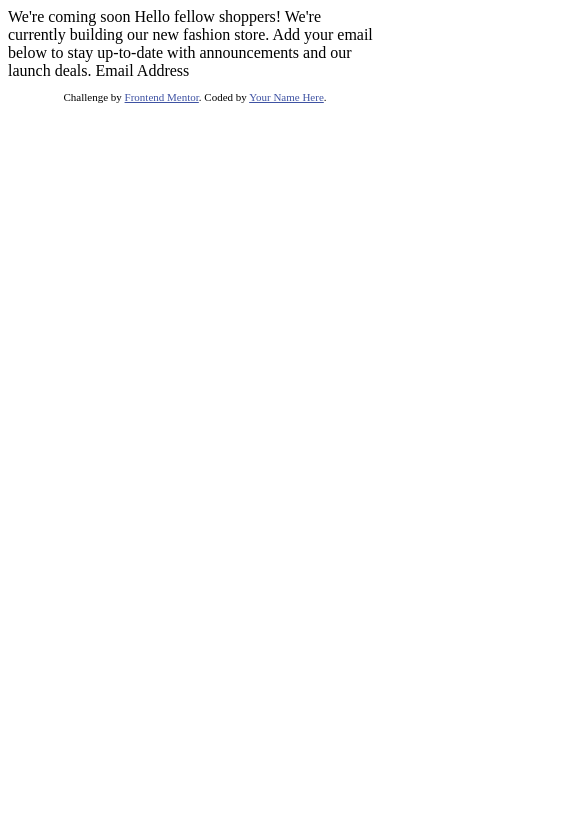
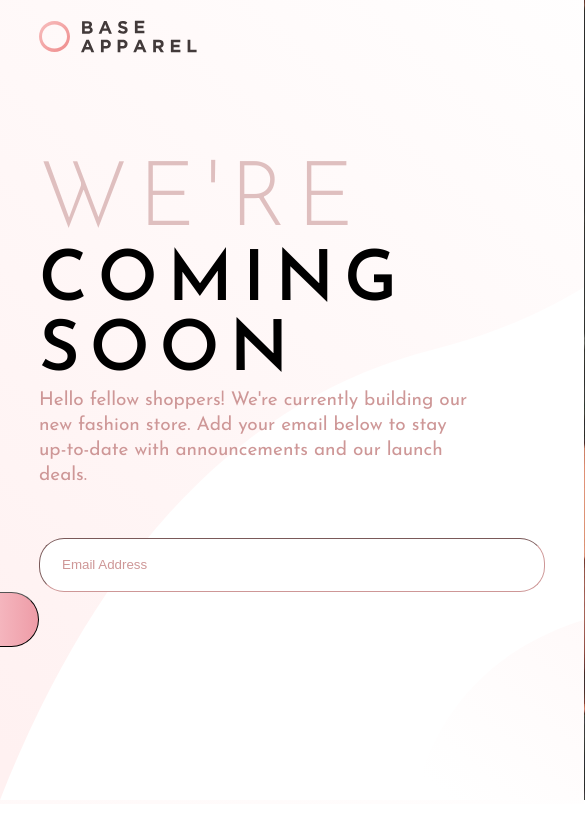
Before and after one commit to Magrebi/BaseApparel, a plain HTML site: page index.html in a window 390 px wide. Shown: the top 836 px of the page, 585 px wide, since content can reach past the window. Drawn offline with Linux system fonts and the light colour scheme.

Commit message:
little changes

```diff
--- a/index.html
+++ b/index.html
@@ -1,33 +1,54 @@
 <!DOCTYPE html>
 <html lang="en">
+
 <head>
   <meta charset="UTF-8">
-  <meta name="viewport" content="width=device-width, initial-scale=1.0"> <!-- displays site properly based on user's device -->
+  <meta name="viewport" content="width=device-width, initial-scale=1.0">
+  <!-- displays site properly based on user's device -->
 
   <link rel="icon" type="image/png" sizes="32x32" href="./images/favicon-32x32.png">
+  <link rel="stylesheet" href="reset.css" type="text/css">
+  <link rel="stylesheet" href="main.css" type="text/css">
+  <link href="https://fonts.googleapis.com/css?family=Josefin+Sans:300,400,600&display=swap" rel="stylesheet">
+
 
   <title>Frontend Mentor | Base Apparel coming soon page</title>
 
-  <!-- Feel free to remove these styles or customise in your own stylesheet 👍 -->
-  <style>
-    .attribution { font-size: 11px; text-align: center; }
-    .attribution a { color: hsl(228, 45%, 44%); }
-  </style>
+
 </head>
+
 <body>
+  <div class="container">
+    <div class="leftside">
+      <div class="logo">
+        <img src="images/logo.svg" alt="logo">
+      </div>
+      <div class="maintext">
+        <span>WE'RE</span>
+        <span>COMING </br> SOON</span>
+        <p>
+          Hello fellow shoppers! We're currently building our new fashion store.
+          Add your email below to stay up-to-date with announcements and our launch deals.</p>
+      </div>
+      <div class="maillist">
+        <form action="#">
+          <input type="email" name="Email Address" placeholder="Email Address">
+          <button>></button>
+        </form>
 
-  We're coming soon
+      </div>
 
-  Hello fellow shoppers! We're currently building our new fashion store.
-  Add your email below to stay up-to-date with announcements and our launch deals.
+    </div>
+    <div class="rightside">
+      <div class="mainimg">
+        <img src="images/hero-desktop.jpg" alt="hero-desktop">
+      </div>
+      <div class="mobileimg">
+        <img src="images/hero-mobile.jpg" alt="hero-desktop">
+      </div>
+    </div>
+  </div>
 
-  Email Address
+</body>
 
-  <footer>
-    <p class="attribution">
-      Challenge by <a href="https://www.frontendmentor.io?ref=challenge" target="_blank">Frontend Mentor</a>.
-      Coded by <a href="#">Your Name Here</a>.
-    </p>
-  </footer>
-</body>
 </html>
--- /dev/null
+++ b/main.css
@@ -0,0 +1,167 @@
+body {
+    font-family: 'Josefin Sans', sans-serif;
+
+}
+
+.container {
+    display: flex;
+    flex-direction: row;
+}
+
+.leftside {
+    display: flex;
+    flex-direction: column;
+    background-image: url(images/bg-pattern-desktop.svg);
+    padding: 5% 10% 0% 10%;
+}
+
+.logo {
+    margin-bottom: 20%;
+}
+
+.maintext {
+    display: flex;
+    flex-direction: column;
+    width: 85%;
+}
+
+
+.mobileimg {
+    display: none;
+
+}
+
+.maintext span {
+    font-weight: 600;
+    font-size: 70px;
+    letter-spacing: 10px;
+}
+
+.maintext span:first-child {
+    color: #dfbfbf;
+    font-weight: 300;
+    font-size: 90px;
+}
+
+.maintext p {
+    color: hsl(0, 36%, 70%);
+    line-height: 25px;
+    font-size: 19px;
+}
+
+.maillist {
+    margin-top: 50px;
+    display: flex;
+    flex-direction: row;
+}
+
+.maillist input {
+    width: 500px;
+    border-radius: 25px;
+    border-color: hsl(0, 36%, 70%);
+    border-width: 1px;
+    height: 50px;
+}
+
+.maillist input::placeholder {
+    color: hsl(0, 36%, 70%);
+    padding-left: 20px;
+}
+
+.maillist button {
+    border-radius: 250px;
+    background: #ee9ca7;
+    background: -webkit-linear-gradient(to right, #ffdde1, #ee9ca7);
+    background: linear-gradient(to right, #ffdde1, #ee9ca7);
+    height: 55px;
+    width: 100px;
+    border-width: 1px;
+    margin-left: -100px;
+    color: white;
+}
+
+@media only screen and (max-width: 600px) {
+
+    body {
+        font-family: 'Josefin Sans', sans-serif;
+
+    }
+
+    .container {
+        display: flex;
+        flex-direction: row;
+    }
+
+    .leftside {
+        display: flex;
+        flex-direction: column;
+        background-image: url(images/bg-pattern-desktop.svg);
+        padding: 5% 10% 0% 10%;
+    }
+
+    .logo {
+        margin-bottom: 20%;
+    }
+
+    .maintext {
+        display: flex;
+        flex-direction: column;
+        width: 85%;
+    }
+
+
+    .mobileimg {
+        display: none;
+
+    }
+
+    .maintext span {
+        font-weight: 600;
+        font-size: 70px;
+        letter-spacing: 10px;
+    }
+
+    .maintext span:first-child {
+        color: #dfbfbf;
+        font-weight: 300;
+        font-size: 90px;
+    }
+
+    .maintext p {
+        color: hsl(0, 36%, 70%);
+        line-height: 25px;
+        font-size: 19px;
+    }
+
+    .maillist {
+        margin-top: 50px;
+        display: flex;
+        flex-direction: row;
+    }
+
+    .maillist input {
+        width: 500px;
+        border-radius: 25px;
+        border-color: hsl(0, 36%, 70%);
+        border-width: 1px;
+        height: 50px;
+    }
+
+    .maillist input::placeholder {
+        color: hsl(0, 36%, 70%);
+        padding-left: 20px;
+    }
+
+    .maillist button {
+        border-radius: 250px;
+        background: #ee9ca7;
+        background: -webkit-linear-gradient(to right, #ffdde1, #ee9ca7);
+        background: linear-gradient(to right, #ffdde1, #ee9ca7);
+        height: 55px;
+        width: 100px;
+        border-width: 1px;
+        margin-left: -100px;
+        color: white;
+    }
+
+  }
--- /dev/null
+++ b/reset.css
@@ -0,0 +1,48 @@
+/* http://meyerweb.com/eric/tools/css/reset/
+   v2.0 | 20110126
+   License: none (public domain)
+*/
+
+html, body, div, span, applet, object, iframe,
+h1, h2, h3, h4, h5, h6, p, blockquote, pre,
+a, abbr, acronym, address, big, cite, code,
+del, dfn, em, img, ins, kbd, q, s, samp,
+small, strike, strong, sub, sup, tt, var,
+b, u, i, center,
+dl, dt, dd, ol, ul, li,
+fieldset, form, label, legend,
+table, caption, tbody, tfoot, thead, tr, th, td,
+article, aside, canvas, details, embed,
+figure, figcaption, footer, header, hgroup,
+menu, nav, output, ruby, section, summary,
+time, mark, audio, video {
+	margin: 0;
+	padding: 0;
+	border: 0;
+	font-size: 100%;
+	font: inherit;
+	vertical-align: baseline;
+}
+/* HTML5 display-role reset for older browsers */
+article, aside, details, figcaption, figure,
+footer, header, hgroup, menu, nav, section {
+	display: block;
+}
+body {
+	line-height: 1;
+}
+ol, ul {
+	list-style: none;
+}
+blockquote, q {
+	quotes: none;
+}
+blockquote:before, blockquote:after,
+q:before, q:after {
+	content: '';
+	content: none;
+}
+table {
+	border-collapse: collapse;
+	border-spacing: 0;
+}
```
